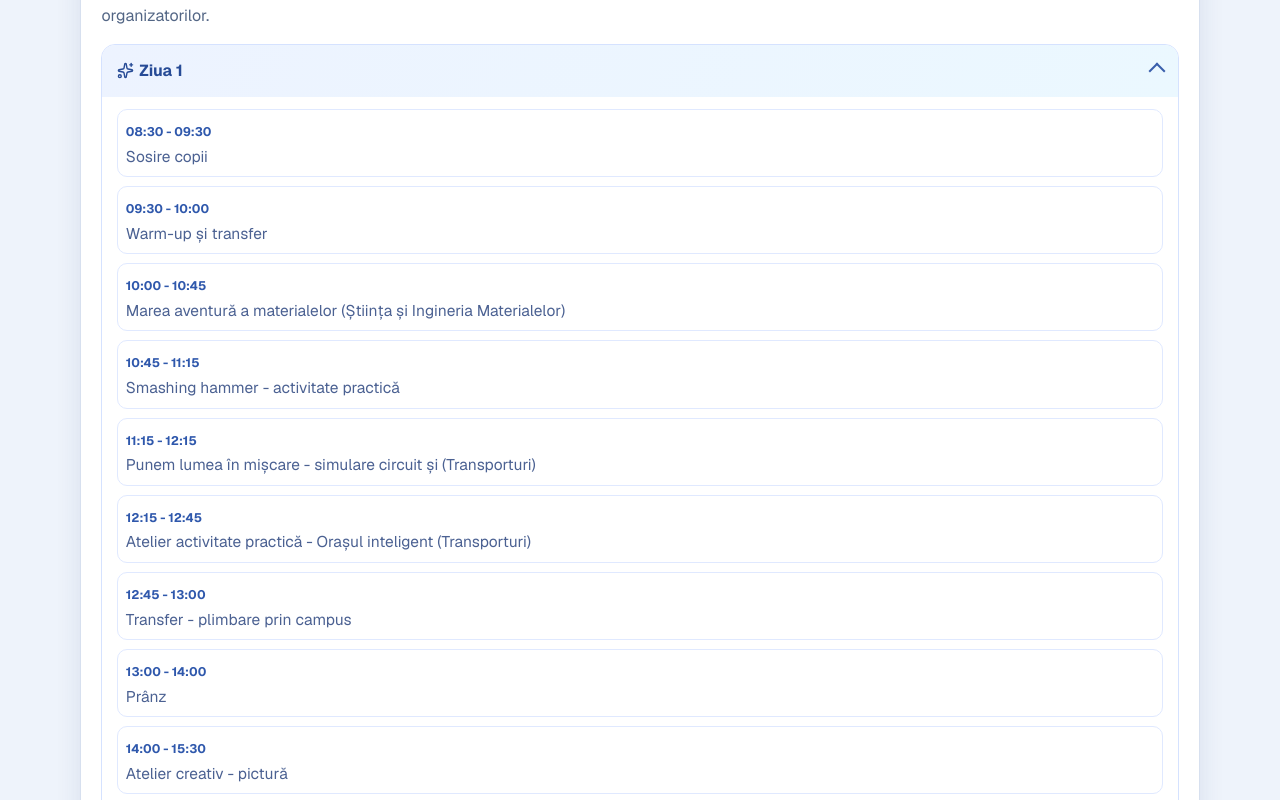
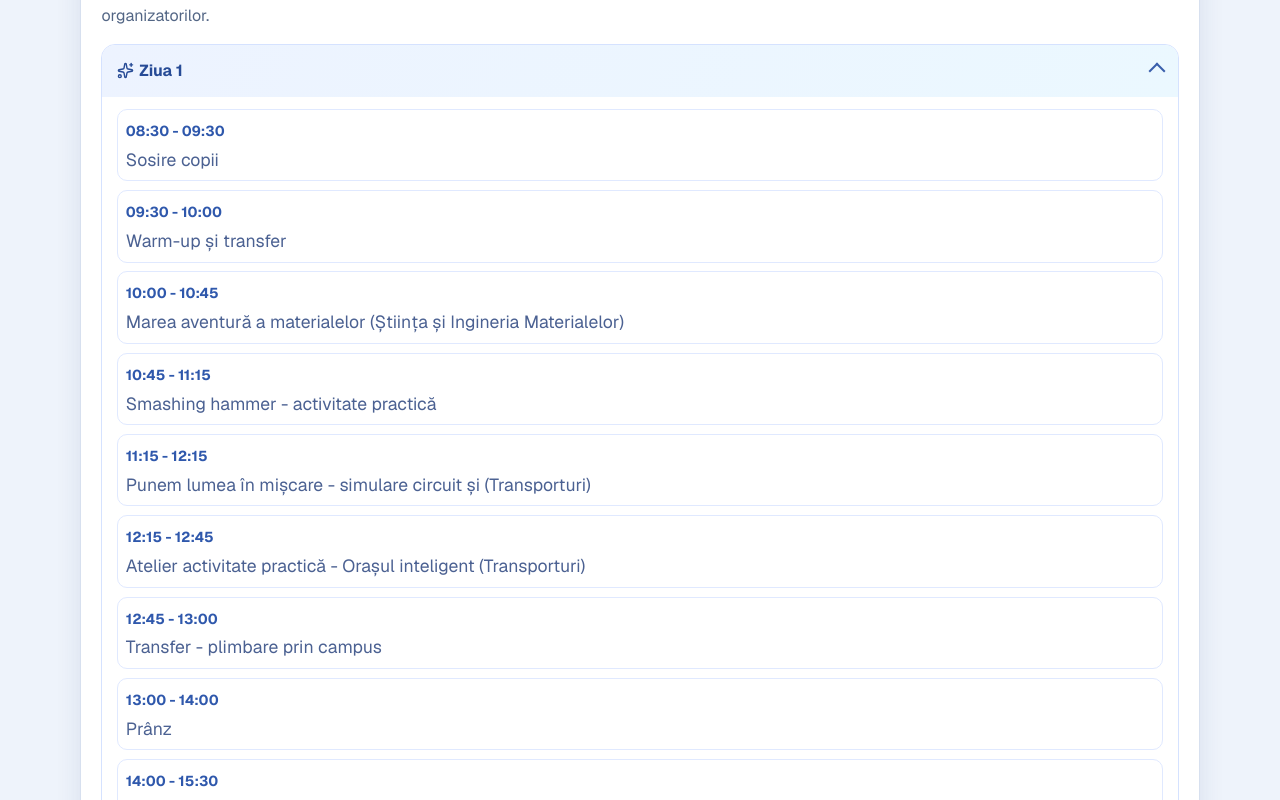
Before and after one commit to PolitehnicaBucuresti/tabere, a Next.js app: page / in a window 1280 px wide. Shown: the part 1880-2680 px from the top of the page. Built offline with nearby package versions, Linux system fonts and the light colour scheme.

Commit message:
modificat program

```diff
--- a/app/site.css
+++ b/app/site.css
@@ -671,13 +671,13 @@ a {
   display: inline-block;
   margin-bottom: 0.22rem;
   color: #2f58ac;
-  font-size: 0.78rem;
+  font-size: 0.9rem;
   font-weight: 700;
 }
 
 .dayAccordion li p {
   color: #4b6192;
-  font-size: 0.97rem;
+  font-size: 1.1rem;
   line-height: 1.45;
 }
 
```
